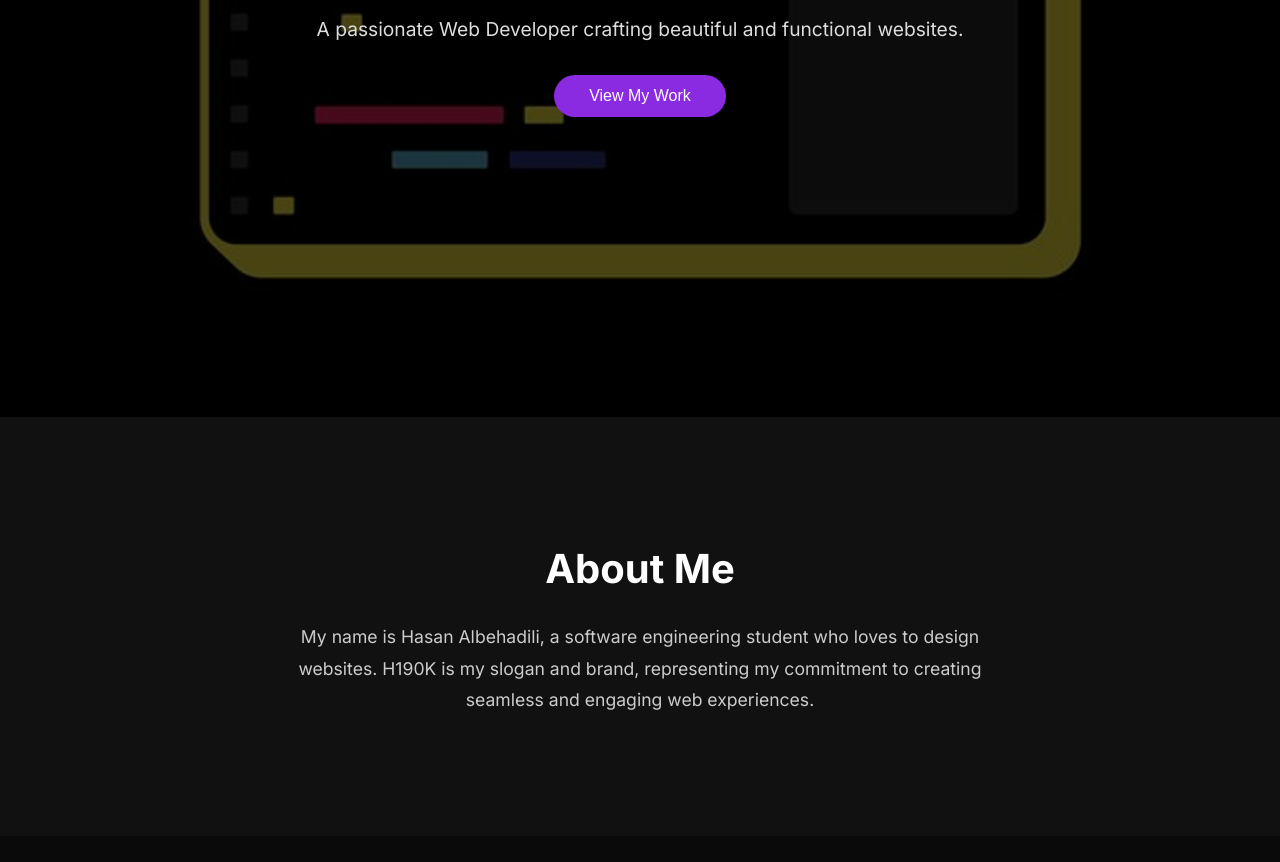
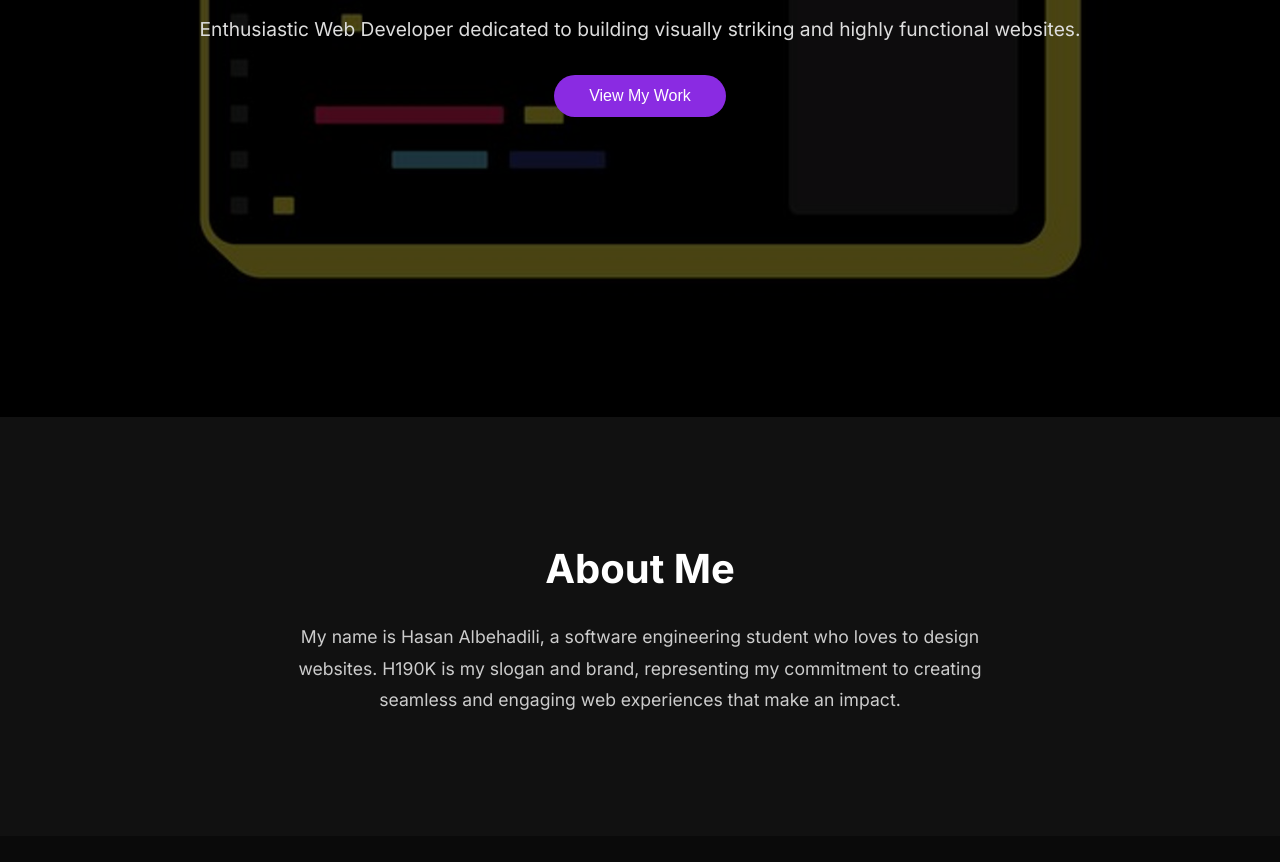
Before and after one commit to H190K/h190kwebpage, a plain HTML site: page index.html in a window 1280 px wide. Shown: the part 383-1245 px from the top of the page. Drawn offline with nearby package versions, Linux system fonts and the light colour scheme; some packages are replaced by stand-ins of ours.

Commit message:
Update index.html
Update About me section

```diff
--- a/index.html
+++ b/index.html
@@ -590,7 +590,7 @@
     <section class="hero" id="hero">
         <div class="hero-content">
             <h1>Hi, I'm H190K</h1>
-            <p>A passionate Web Developer crafting beautiful and functional websites.</p>
+            <p>Enthusiastic Web Developer dedicated to building visually striking and highly functional websites.</p>
             <button class="btn-primary" onclick="document.getElementById('projects').scrollIntoView({ behavior: 'smooth' });">View My Work</button>
         </div>
     </section>
@@ -601,7 +601,7 @@
             <div class="about-content">
                 <h2>About Me</h2>
                 <p>
-                    My name is Hasan Albehadili, a software engineering student who loves to design websites. H190K is my slogan and brand, representing my commitment to creating seamless and engaging web experiences.
+                    My name is Hasan Albehadili, a software engineering student who loves to design websites. H190K is my slogan and brand, representing my commitment to creating seamless and engaging web experiences that make an impact.
                 </p>
             </div>
         </div>
```
